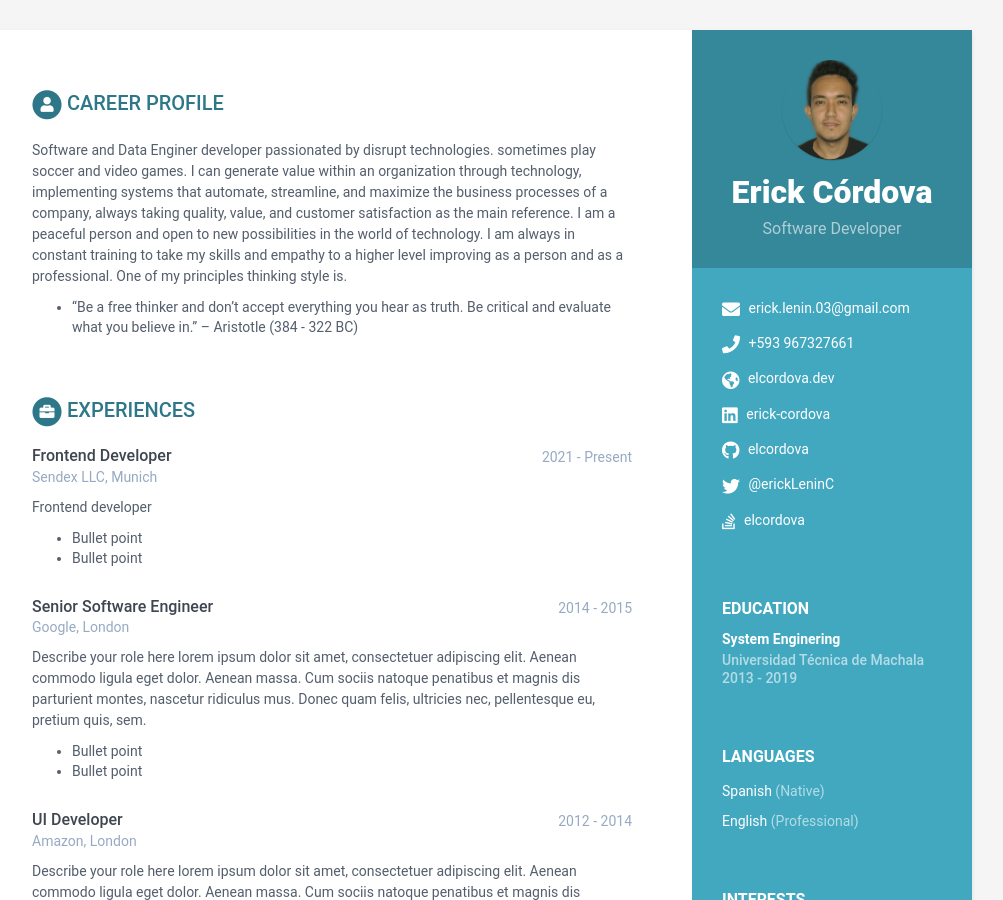
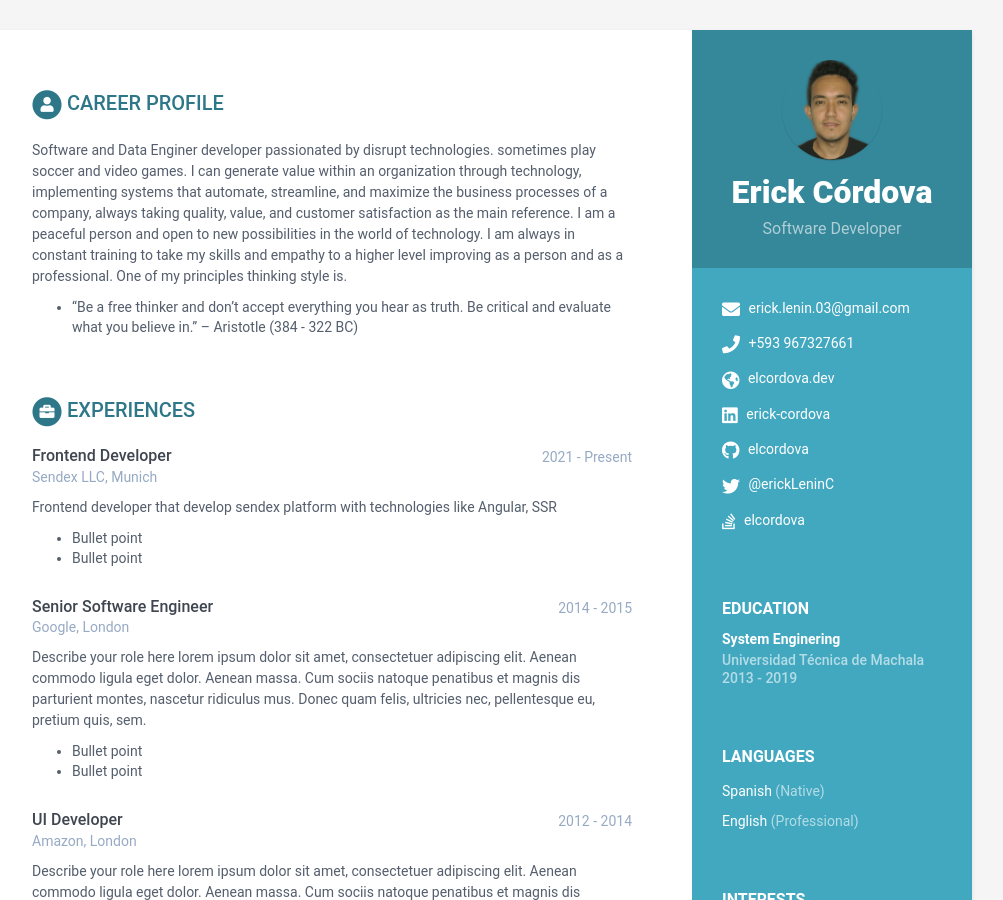
Before and after one commit to elcordova/caring-europa-fe48a, a Jekyll site: the page built from index.html, in a window 1280 px wide and 900 px high. Shown: the whole window, without its empty margins (168-1171 px from the left). Built offline with Jekyll 4.4.1, drawn with Linux system fonts in a browser that asks for light colours.

Commit message:
data.yml: changed

```diff
--- a/_data/data.yml
+++ b/_data/data.yml
@@ -53,7 +53,7 @@ experiences:
     time: 2021 - Present
     company: 'Sendex LLC, Munich'
     details: |
-      Frontend developer
+      Frontend developer that develop sendex platform with technologies like Angular, SSR
         - Bullet point
         - Bullet point
   - role: Senior Software Engineer
```
